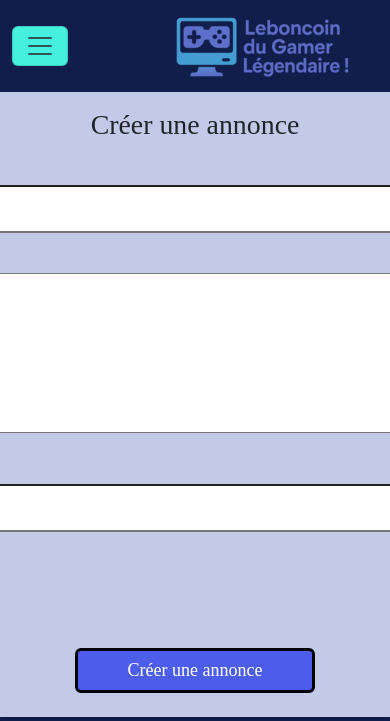
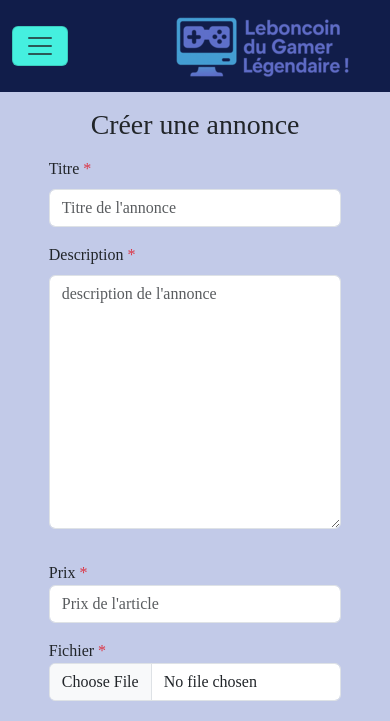
Before and after one commit to KevinLIOUST/docker-leboncoin-kevin, a PHP site: template src/Views/create.php in a window 390 px wide; the page is wider, and only the part inside the window is pictured. Shown: the top 721 px of that part. Run offline with PHP 8.4, Linux system fonts and the light colour scheme; the template is opened without the code that fills it, so the values that code supplies are empty; some libraries are stand-ins or nearby versions; some web fonts are replaced.

Commit message:
Avancement du responsive 4 ! :)

```diff
--- a/src/Views/create.php
+++ b/src/Views/create.php
@@ -28,11 +28,9 @@
     <main>
         <h1 class="text-center mt-3 mb-3">Créer une annonce</h1>
         <div class="d-flex justify-content-center align-items-center">
-            <form action="" method="POST" enctype="multipart/form-data">
-                <div class="d-flex justify-content-center mb-3">
-                    <div>
-                        <div>
-                            <label class="text-left" for="titre">Titre <span class="text-danger">*</span>
+            <form class="w-75" action="" method="POST" enctype="multipart/form-data">
+                <div class="mb-3">
+                    <label for="titre" class="form-label">Titre <span class="text-danger">*</span>
                         <?php if (isset($errors['titre'])) { ?>
                             <span class="text-danger"><?= $errors['titre'] ?></span>
                         <?php } else { ?>
@@ -40,18 +38,11 @@
                                 <span class="text-success"><?= $reussi['titre'] ?></span>
                             <?php } ?>
                         <?php } ?></label>
-                        </div>
-                        <div class="text-center">
-                            <input class="mt-1 taille-input-create-annonce design-input-create-annonce" id="titre"
-                                type="text" name="titre" placeholder="titre de l'annonce"
+                    <input class="form-control" id="titre" type="text" name="titre" placeholder="Titre de l'annonce"
                         value="<?= $_POST['titre'] ?? '' ?>">
                 </div>
-                    </div>
-                </div>
-                <div class="d-flex justify-content-center">
-                    <div>
-                        <div>
-                            <label class="text-left" for="description">Description <span class="text-danger">*</span>
+                <div class="mb-3">
+                    <label for="description" class="form-label">Description <span class="text-danger">*</span>
                         <?php if (isset($errors['description'])) { ?>
                             <span class="text-danger"><?= $errors['description'] ?></span>
                         <?php } else { ?>
@@ -59,16 +50,11 @@
                                 <span class="text-success"><?= $reussi['description'] ?></span>
                             <?php } ?>
                         <?php } ?></label>
-                        </div>
                     <div class="text-center">
-                            <textarea class="taille-input-create-annonce design-input-create-annonce-description"
-                                name="description" id="description"
+                        <textarea class="form-control" name="description" id="description" rows="10"
                             placeholder="description de l'annonce"><?= $_POST['description'] ?? "" ?></textarea>
                     </div>
                 </div>
-                </div>
-                <div class="d-flex justify-content-center">
-                    <div>
                 <div>
                     <label class="mt-3 text-left" for="prix">Prix <span class="text-danger">*</span>
                         <?php if (isset($errors['prix'])) { ?>
@@ -78,18 +64,11 @@
                                 <span class="text-success"><?= $reussi['prix'] ?></span>
                             <?php } ?>
                         <?php } ?></label>
-                        </div>
-                        <div class="text-center">
-                            <input class="mt-1 taille-input-create-annonce design-input-create-annonce" id="prix"
-                                type="number" name="prix" placeholder="Prix de l'article"
+                    <input class="form-control" id="prix" type="number" name="prix" placeholder="Prix de l'article"
                         value="<?= $_POST['prix'] ?? '' ?>">
                 </div>
-                    </div>
-                </div>
-                <div class="d-flex justify-content-center">
                 <div>
-                        <div>
-                            <label class="mt-3 text-left" for="file">Fichier<span class="text-danger">*</span>
+                    <label class="mt-3 text-left" for="file">Fichier <span class="text-danger">*</span>
                         <?php if (isset($errors['file'])) { ?>
                             <span class="text-danger"><?= $errors['file'] ?></span>
                         <?php } else { ?>
@@ -97,22 +76,17 @@
                                 <span class="text-success"><?= $reussi['file'] ?></span>
                             <?php } ?>
                         <?php } ?></label>
+                    <input class="form-control" id="file" type="file" name="file" value="<?= $_POST['file'] ?? '' ?>">
                 </div>
-                        <div class="text-center">
-                            <input class="mt-1 taille-input-create-annonce design-input-create-annonce" id="file"
-                                type="file" name="file">
-                        </div>
-                    </div>
-                </div>
-                <div class="d-flex justify-content-center mt-4">
+                <div class="d-flex justify-content-center mt-4 mb-4">
                     <input type="submit" class="btn btn-connexion" value="Créer une annonce">
                 </div>
+            </form>
             <div class="d-flex justify-content-center mt-4">
                 <?php if (isset($reussi["createAnnonce"])) { ?>
                     <p class="text-success"><b><?= $reussi["createAnnonce"] ?></b></p>
                 <?php } ?>
             </div>
-            </form>
         </div>
     </main>
 
```
Also changed, not shown: public/uploads/7a4f8ade1c03b1447d1da3e094f7f90e.png (added), public/uploads/b0d5678b61375b5dc36e7359344e9081.png (added), public/uploads/dd1db49ac8fb713a85cf5d69a4d2c9dc.png (added). Lines whose indentation alone changed are shown as unchanged.
